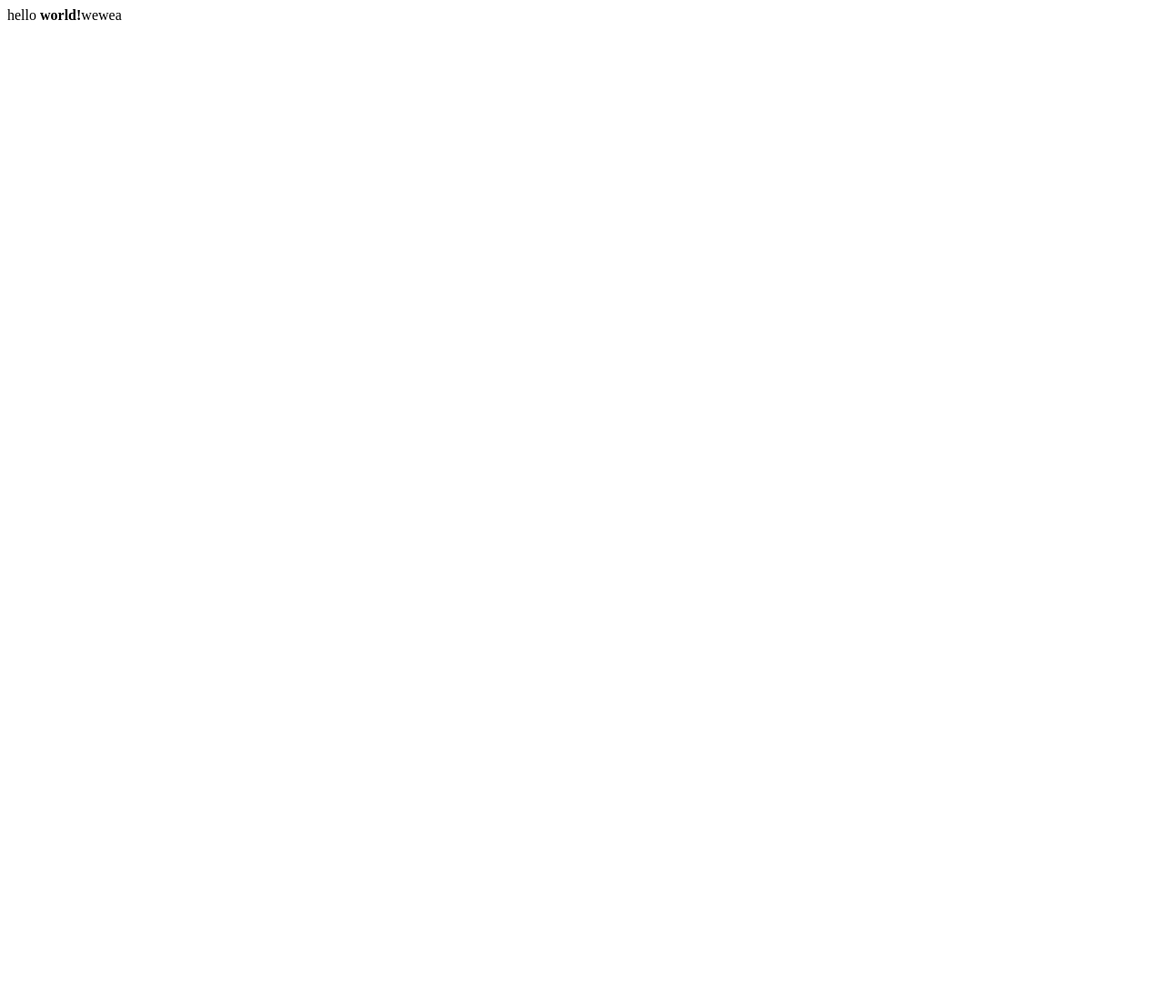
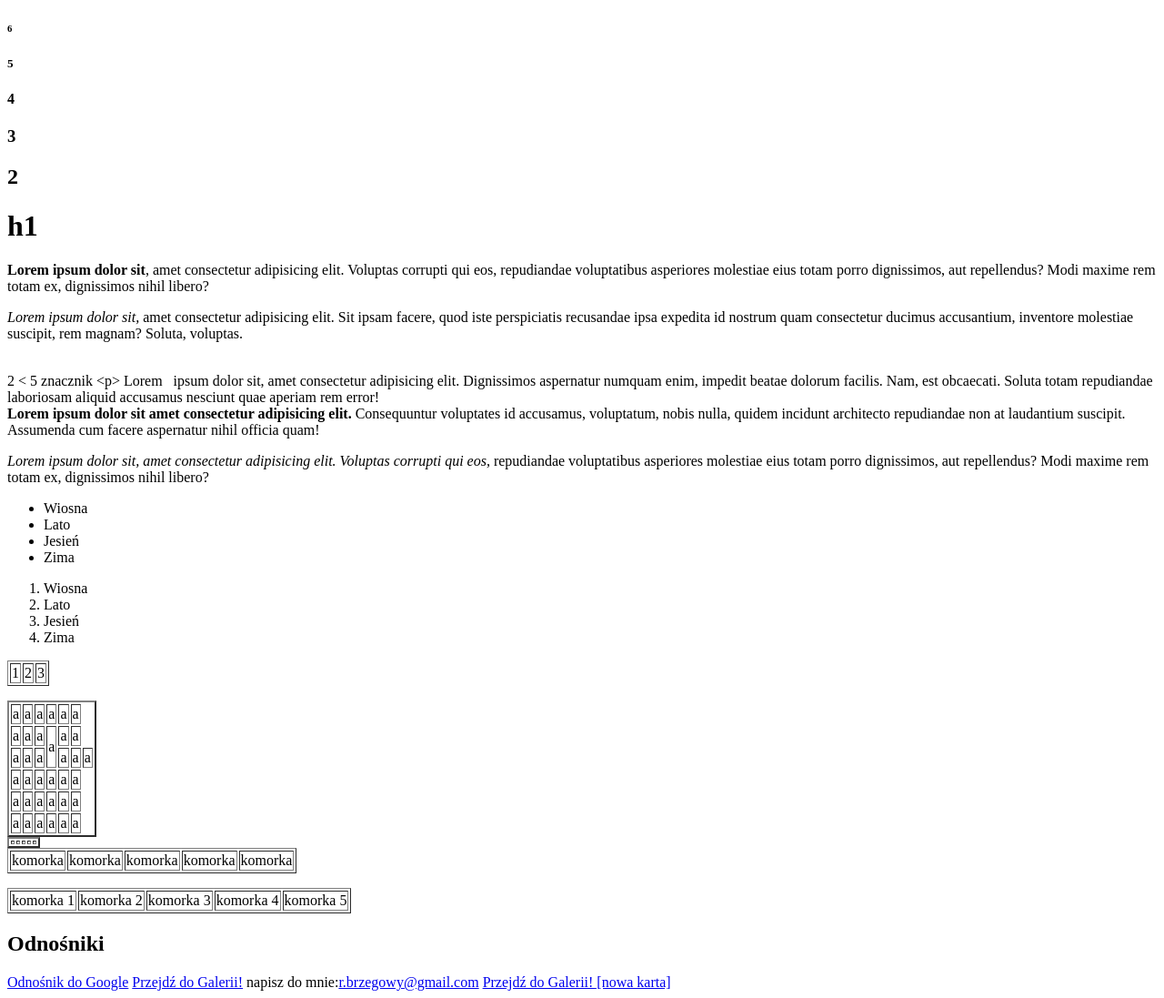
Before and after one commit to MS3300studios/WWW, a plain HTML site: page index.html in a window 1280 px wide. Shown: the whole page at 91% size. Before the commit the page ends 800 px from the top, so only its background shows below. Drawn offline with Linux system fonts and the light colour scheme.

Commit message:
Main Commit 15.04

```diff
--- a/index.html
+++ b/index.html
@@ -4,9 +4,144 @@
 <head>
     <meta charset="UTF-8">
     <meta name="viewport" content="width=device-width, initial-scale=1.0">
+    <meta name="description" content="This is my webpage">
     <title>Document</title>
 </head>
 <body>
-   hello <b> world!</b>wewea
+    <h6>6</h6>
+    <h5>5</h5>
+    <h4>4</h4>
+    <h3>3</h3>
+    <h2>2</h2>
+    <h1>h1</h1>
+    <p>
+        <b> Lorem ipsum dolor sit</b>, amet consectetur adipisicing elit. Voluptas corrupti qui eos, repudiandae voluptatibus asperiores molestiae eius totam porro dignissimos, aut repellendus? Modi maxime rem totam ex, dignissimos nihil libero?
+        <p><i>Lorem ipsum dolor sit,</i> amet consectetur adipisicing elit. Sit ipsam facere, quod iste perspiciatis recusandae ipsa expedita id nostrum quam consectetur ducimus accusantium, inventore molestiae suscipit, rem magnam? Soluta, voluptas.
+        </p>
+            <br>
+        <!-- nowa linia -->
+        <!-- twarda spacja -->
+        <!-- encje (znaki zastępujące inne znaki) -->
+        2 &lt; 5
+        znacznik &lt;p&gt;
+        Lorem &nbsp; ipsum dolor sit, amet consectetur adipisicing elit. Dignissimos aspernatur numquam enim, impedit beatae dolorum facilis. Nam, est obcaecati. Soluta totam repudiandae laboriosam aliquid accusamus nesciunt quae aperiam rem error!
+        <br>
+        <strong>Lorem ipsum dolor sit amet consectetur adipisicing elit.</strong> Consequuntur voluptates id accusamus, voluptatum, nobis nulla, quidem incidunt architecto repudiandae non at laudantium suscipit. Assumenda cum facere aspernatur nihil officia quam!
+
+    </p>
+    <p>
+        <em>Lorem ipsum dolor sit, amet consectetur adipisicing elit. Voluptas corrupti qui eos,</em> repudiandae voluptatibus asperiores molestiae eius totam porro dignissimos, aut repellendus? Modi maxime rem totam ex, dignissimos nihil libero?
+    </p>
+    <!-- lista wypunktowana -->
+    <ul>
+        <li>Wiosna</li>
+        <li>Lato</li>
+        <li>Jesień</li>
+        <li>Zima</li>
+    </ul>
+    <!-- lista numerowana -->
+        <Ol>
+            <li>Wiosna</li>
+            <li>Lato</li>
+            <li>Jesień</li>
+            <li>Zima</li>
+        </Ol>
+    <!-- tabele -->
+    <table border="1">
+        <tr>
+            <!-- table row-> tr -->
+            <td>1</td>
+            <td>2</td>
+            <!-- td to jest komórka w tabeli -->
+            <td>3</td>
+        </tr>
+    </table>
+    <p></p>
+    <table border="2">
+        <tr>
+            <td>a</td>
+            <td>a</td>
+            <td>a</td>
+            <td>a</td>
+            <td>a</td>
+            <td>a</td>
+        </tr>
+        <tr>
+            <td>a</td>
+            <td>a</td>
+            <td>a</td>
+            <td rowspan="2">a</td>
+            <td>a</td>
+            <td>a</td>
+        </tr>
+        <tr>
+            <td>a</td>
+            <td>a</td>
+            <td>a</td>
+            <td>a</td>
+            <td>a</td>
+            <td>a</td>
+        </tr>
+        <tr colspan="2">
+            <td>a</td>
+            <td>a</td>
+            <td>a</td>
+            <td>a</td>
+            <td>a</td>
+            <td>a</td>
+        </tr>
+        <tr>
+            <td>a</td>
+            <td>a</td>
+            <td>a</td>
+            <td>a</td>
+            <td>a</td>
+            <td>a</td>
+        </tr>
+        <tr>
+            <td>a</td>
+            <td>a</td>
+            <td>a</td>
+            <td>a</td>
+            <td>a</td>
+            <td>a</td>
+        </tr>
+    </table>
+    <table border="2">
+        <!-- td*5 -> tworzy 5 td -->
+        <td></td>
+        <td></td>
+        <td></td>
+        <td></td>
+        <td></td>
+    </table>
+    <table border="1">
+        <!-- td{komorka}*5 -->
+        <td>komorka</td>
+        <td>komorka</td>
+        <td>komorka</td>
+        <td>komorka</td>
+        <td>komorka</td>
+    </table>
+    <p></p>
+    <table border="1">
+        <!-- td{komorka $}*5 -->
+        <td>komorka 1</td>
+        <td>komorka 2</td>
+        <td>komorka 3</td>
+        <td>komorka 4</td>
+        <td>komorka 5</td>
+    </table>
+    <!-- przytrzymaj alt i klikaj myszką: multi kursor -->
+    <!-- rowspan i colspan -->
+    <h2>Odnośniki</h2>
+    <!-- adres bezwzględny -->
+    <a href="https://www.Google.pl">Odnośnik do Google</a>
+    <!-- adres względny -->
+    <a href="galeria.html">Przejdź do Galerii!</a>
+    napisz do mnie:<a href="mailto:r.brzegowy@gmail.com">r.brzegowy@gmail.com</a>
+    <!-- link z otwarciem nowej karty -->
+    <a href="galeria.html" target="blank">Przejdź do Galerii! [nowa karta]</a>
+
 </body>
 </html>
```
Also changed, not shown: galeria.html (added, +21 -0 lines), grafiki/1.jpg (added).
